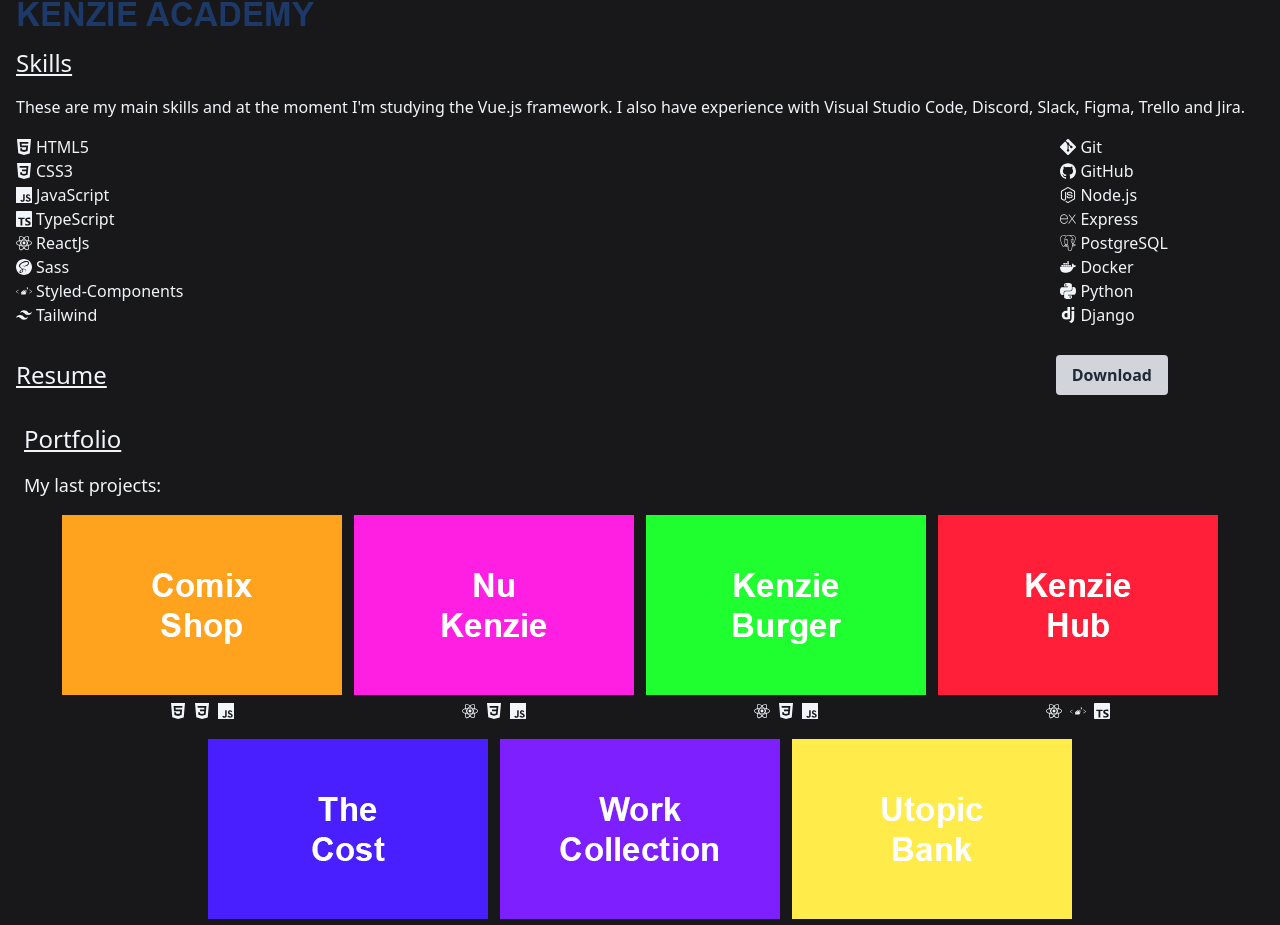
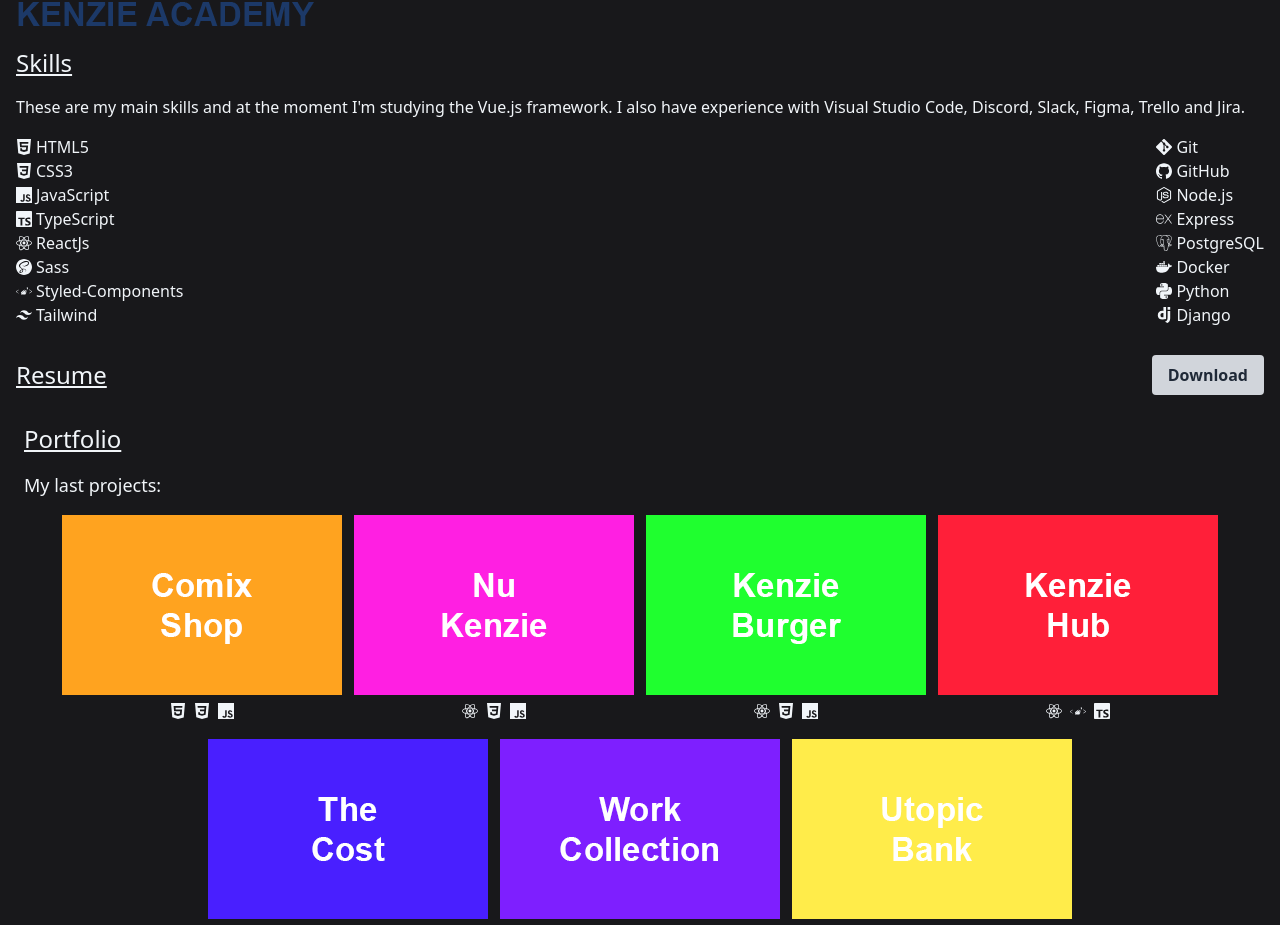
Before and after one commit to evertondsvieira/everton-dev, a React (Vite) app in the folder portifolio/: page /education in a window 1280 px wide. Shown: the part 935-1860 px from the top of the page. Built offline with nearby package versions, Linux system fonts and the light colour scheme.

Commit message:
Fix: fixed width

```diff
--- a/portifolio/src/pages/Education/index.tsx
+++ b/portifolio/src/pages/Education/index.tsx
@@ -25,7 +25,7 @@
             <div className="text-slate-100">
                 <h1 className="text-left text-2xl mx-4 my-4 underline">Skills</h1>
                 <p className="text-justify mx-4">These are my main skills and at the moment I'm studying the Vue.js framework. I also have experience with Visual Studio Code, Discord, Slack, Figma, Trello and Jira.</p>
-                <div className="max-w-[1152px] flex items-center justify-between mx-4 my-4 ">
+                <div className="max-w-[1440px] flex items-center justify-between mx-4 my-4 ">
                     <ul>
                         <div className="flex items-center gap-1">
                             <SiHtml5 />
@@ -95,7 +95,7 @@
                         </div>
                     </ul>
                 </div>
-                <div className="flex items-center justify-between mx-4 max-w-[1152px]">
+                <div className="flex items-center justify-between mx-4 max-w-[1440px]">
                     <h1 className="text-left text-2xl my-4 underline text-slate-100">Resume</h1>
                     <button className="bg-gray-300 hover:bg-gray-400 text-gray-800 font-bold py-2 px-4 rounded inline-flex items-center">
                         <a href='/Resume.pdf' download>Download</a>
```
